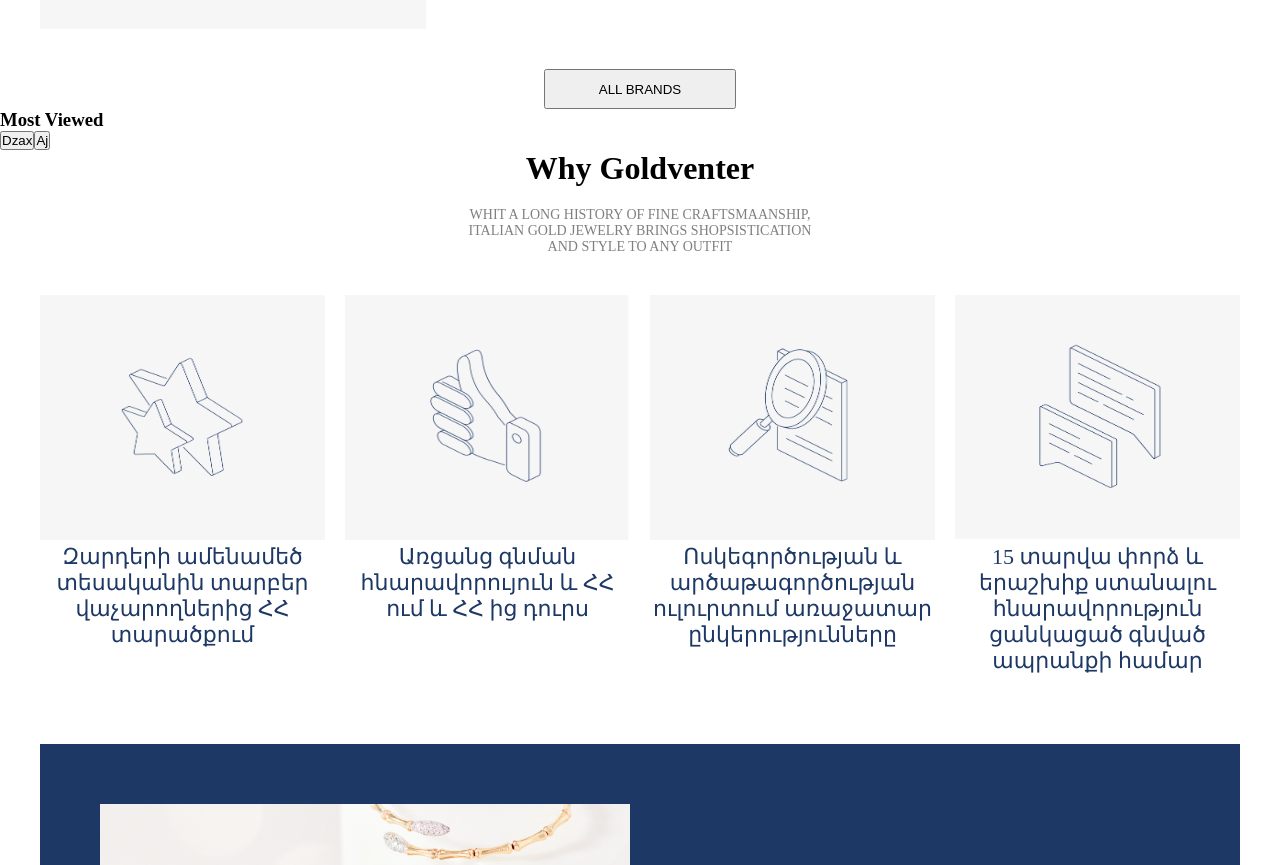
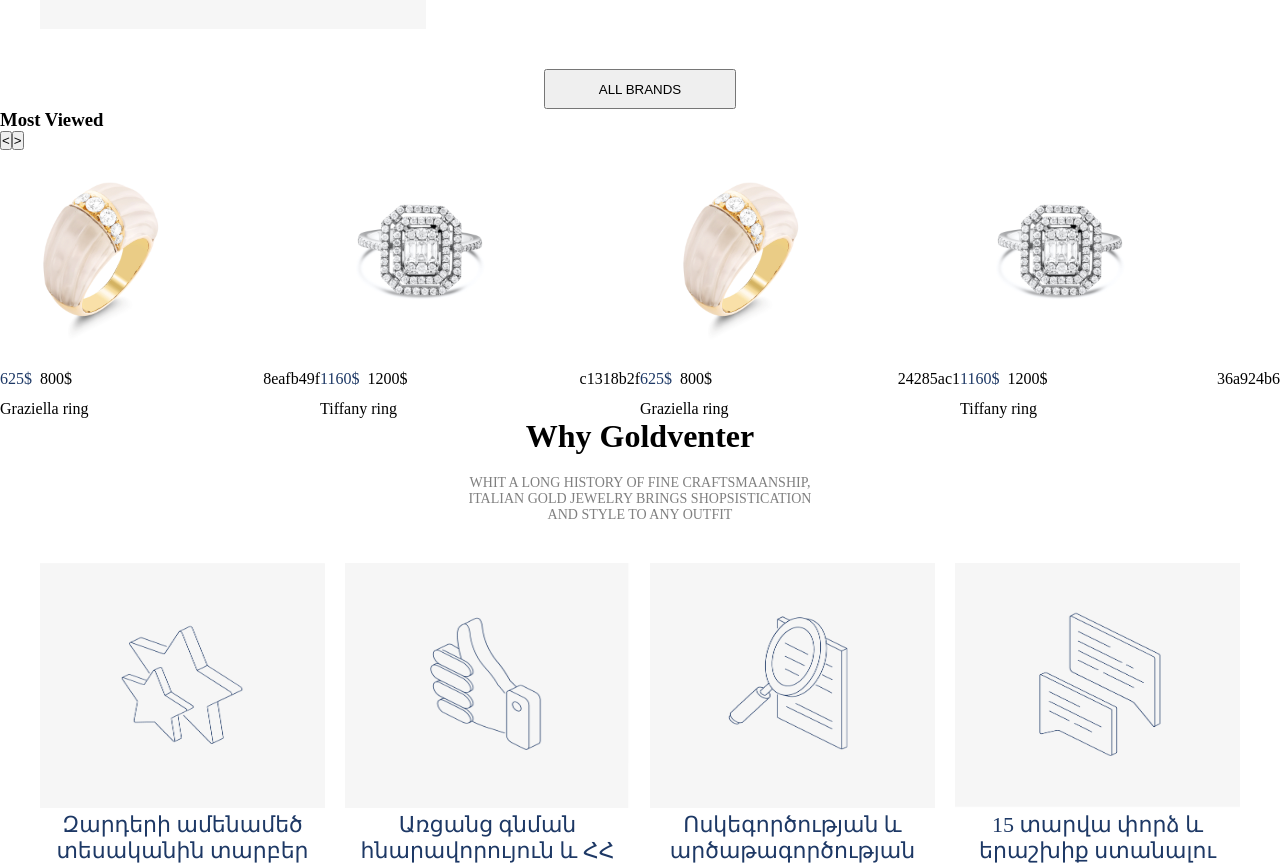
Before and after one commit to vahagnmovs/GoldMarket, a React (Create React App) app in the folder goldmarket/: page / in a window 1280 px wide. Shown: the part 6080-6945 px from the top of the page. Built offline with nearby package versions, Linux system fonts and the light colour scheme.

Commit message:
created Most viewed section

```diff
--- a/goldmarket/src/components/mostViewed/index.tsx
+++ b/goldmarket/src/components/mostViewed/index.tsx
@@ -1,16 +1,97 @@
-import React from "react";
+import React, {createRef, RefObject, useRef} from "react";
+import Slider from "react-slick";
+import {products} from "src/data/products";
+import "slick-carousel/slick/slick.css";
+import "slick-carousel/slick/slick-theme.css"
 
 const MostViewed = () => {
+    const ref = useRef(null)
+    const handleNextSlide = () => {
+        // @ts-ignore
+        ref.current.slickNext();
+    };
+
+    const handlePrevSlide = () => {
+        // @ts-ignore
+        ref.current.slickPrev();
+    };
+
+    let settings = {
+        dots: false,
+        slidesToShow: 4,
+        slidesToScroll: 4,
+        infinite: true,
+        autoplay: true,
+        arrows: false,
+        speed: 500,
+        autoplaySpeed: 5000,
+        cssEase: "linear",
+        responsive: [
+            {
+                breakpoint: 1024,
+                settings: {
+                    slidesToShow: 4,
+                    slidesToScroll: 4,
+                    infinite: true,
+                    dots: true
+                }
+            },
+            {
+                breakpoint: 600,
+                settings: {
+                    slidesToShow: 3,
+                    slidesToScroll: 3,
+                    initialSlide: 3
+                }
+            },
+            {
+                breakpoint: 480,
+                settings: {
+                    slidesToShow: 2,
+                    slidesToScroll: 2
+                }
+            }
+        ]
+    };
+
     return (
         <div>
             <div>
                 <h3>Most Viewed</h3>
-                <button>Dzax</button>
-                <button>Aj</button>
+                <div>
+                    <button onClick={handlePrevSlide}>{"<"}</button>
+                    <button onClick={handleNextSlide}>{">"}</button>
+                </div>
             </div>
 
+            <Slider ref={ref} {...settings}>
+                {
+                    products.map(product =>
+                        <div>
+                            <div className="badge_item">
+                                <div className="relative">
+                                    <img style={{width: 200, height: 200}} src={product.images[0]} alt="list_item"/>
+                                </div>
+                                <div className="list_content">
+                                    <div className="flex justify-between">
+                                        <div>
+                                            <span className="currentPrice">{product.prices.currentPrice}$</span>
+                                            <span className="oldPrice">{product.prices.oldPrice}$</span>
+                                        </div>
+                                        <div>
+                                            {/*FIXME: after having norm seller data will change this to normal seller name*/}
+                                            {product.sellerID.split("-")[0]}
+                                        </div>
+                                    </div>
+                                    <p>{product.name}</p>
+                                </div>
+                            </div>
+                        </div>
+                    )
+                }
+            </Slider>
         </div>
     );
-};
+}
 
 export default MostViewed;
--- a/goldmarket/src/components/productPage/slideCarousel/index.tsx
+++ b/goldmarket/src/components/productPage/slideCarousel/index.tsx
@@ -61,7 +61,8 @@ const SlideCarousel = ({images}: SlideCarouselProps) => {
                     //TODO: look
                     onClick={() => slider?.current?.slickNext()}
                 >
-                    Next
+                    Nextct slider
+
                 </button>
             </div>
 
```
